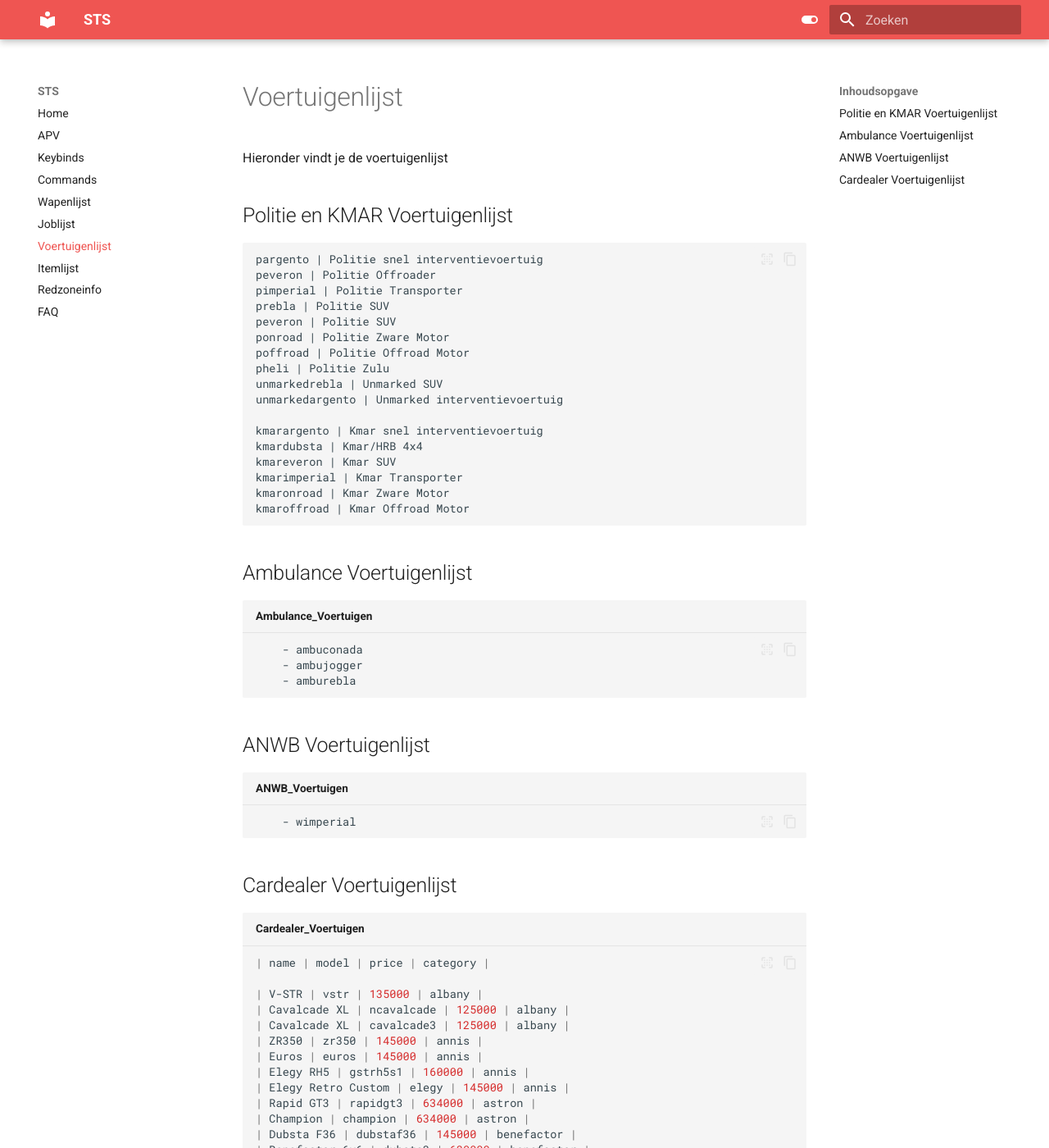
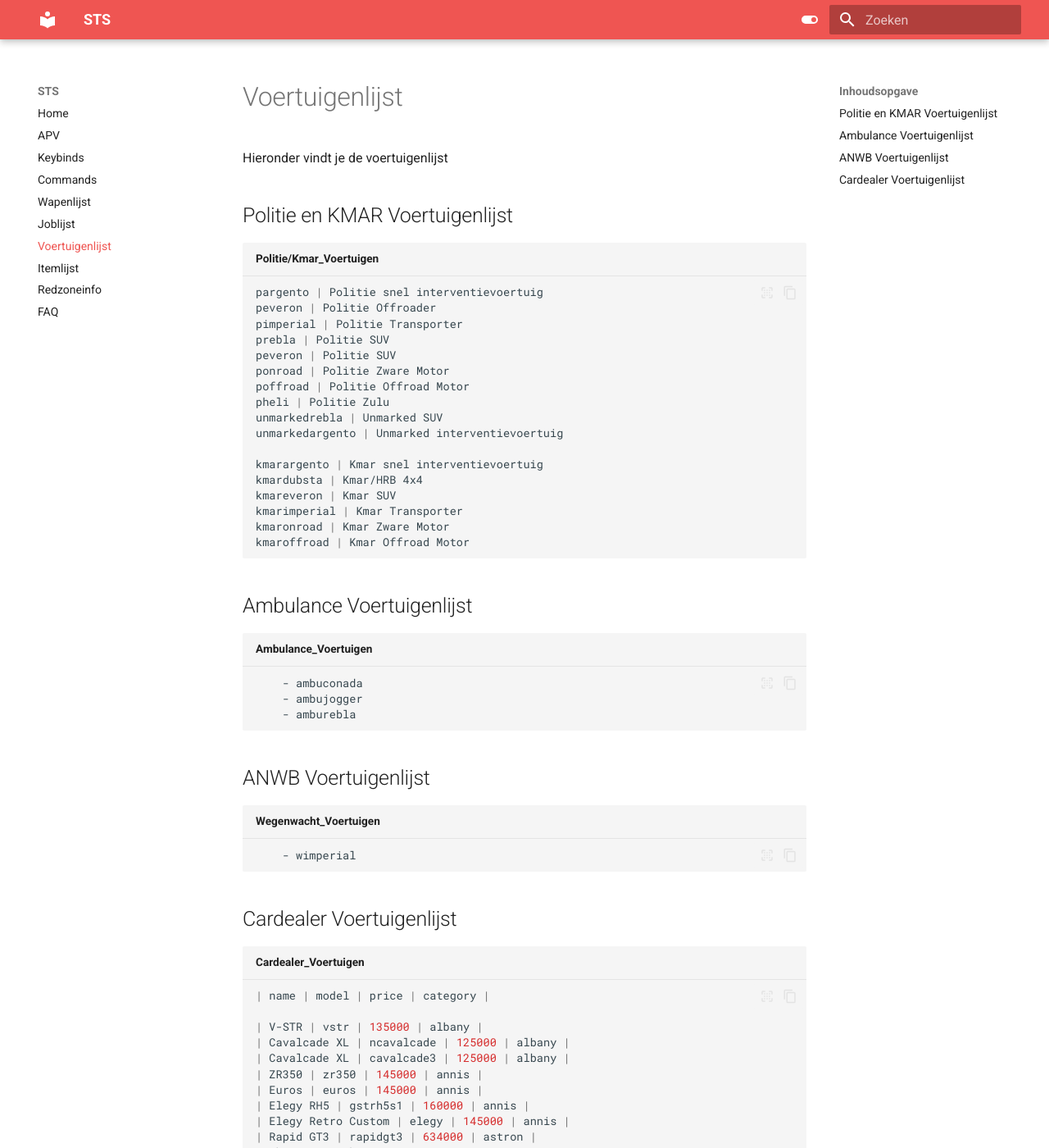
Before and after one commit to Welseyy/STSAPV, an MkDocs documentation site: the page built from docs/voertuigenlijst.md, in a window 1280 px wide and 1400 px high. Shown: the whole window at 82% size. Built offline with MkDocs 1.6.1 and Material for MkDocs 9.7.7, drawn with Linux system fonts in a browser that asks for light colours.

Commit message:
Update voertuigenlijst.md

````diff
--- a/docs/voertuigenlijst.md
+++ b/docs/voertuigenlijst.md
@@ -5,7 +5,7 @@ Hieronder vindt je de voertuigenlijst
 ## Politie en KMAR Voertuigenlijst
 
 
-```
+``` sh title="Politie/Kmar_Voertuigen"
 pargento | Politie snel interventievoertuig
 peveron | Politie Offroader
 pimperial | Politie Transporter
@@ -38,7 +38,7 @@ kmaroffroad | Kmar Offroad Motor
 ## ANWB Voertuigenlijst
 
 
-``` sh title="ANWB_Voertuigen"
+``` sh title="Wegenwacht_Voertuigen"
     - wimperial
 ```
 
````
